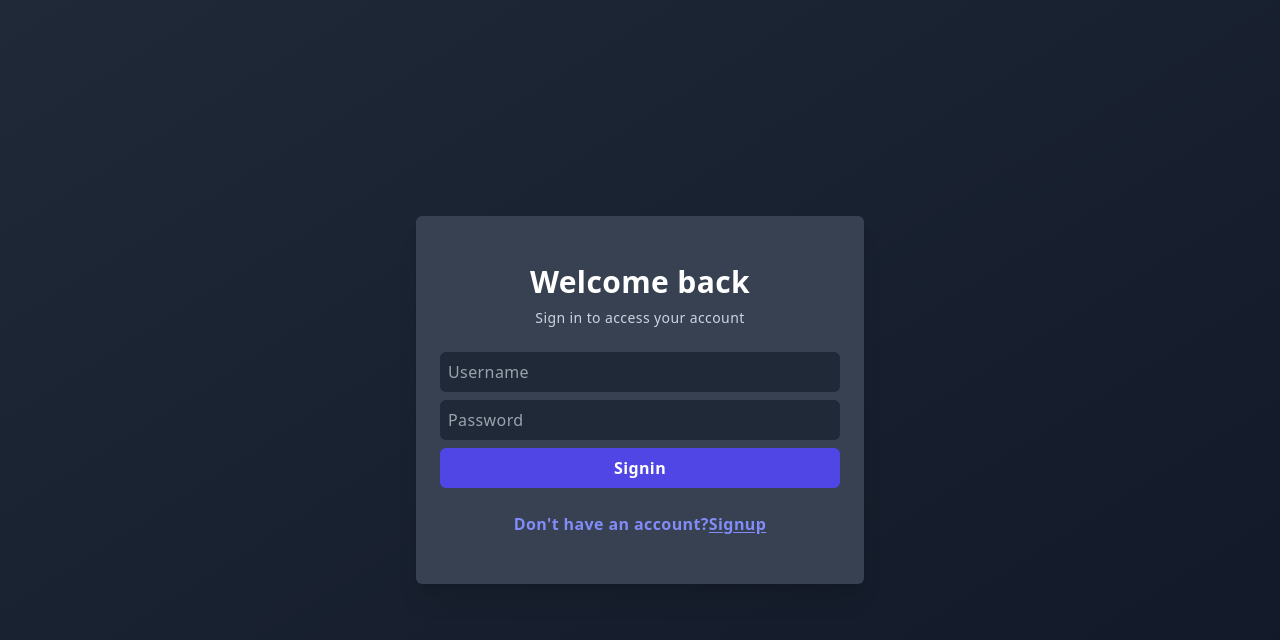
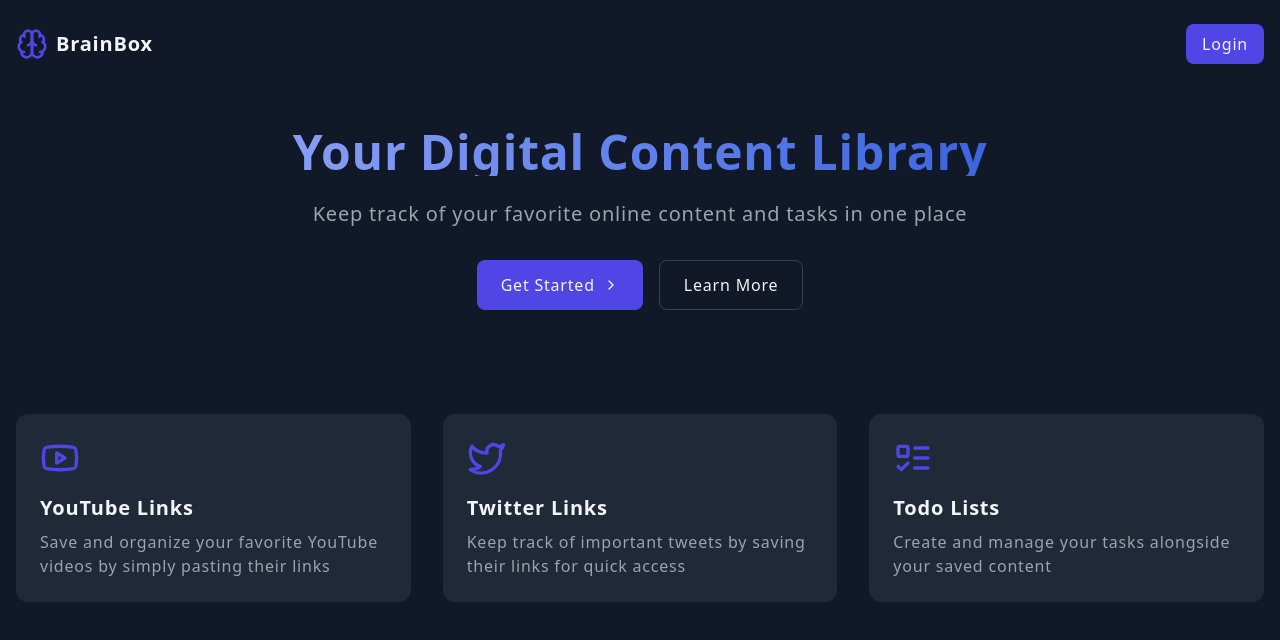
Before and after one commit to shivamjaiswal123/BrainBox, a React (Vite) app in the folder frontend/: page / in a window 1280 px wide. Before the commit this address led to /signin. Shown: the top 640 px of the page. Built offline with nearby package versions, Linux system fonts and the light colour scheme; no server answers.

Commit message:
fix signin issue and add landing page

```diff
--- a/frontend/package.json
+++ b/frontend/package.json
@@ -12,6 +12,7 @@
   "dependencies": {
     "@tanstack/react-query": "^5.64.1",
     "axios": "^1.7.9",
+    "lucide-react": "^0.474.0",
     "react": "^18.3.1",
     "react-dom": "^18.3.1",
     "react-router-dom": "^7.1.1",
--- a/frontend/src/App.tsx
+++ b/frontend/src/App.tsx
@@ -6,13 +6,15 @@ import Signin from './pages/Signin';
 import { Toaster } from 'sonner';
 import ProtectedRoute from './components/ProtectedRoute';
 import ShareBrainView from './pages/ShareBrainView';
+import LandingPage from './pages/LandingPage';
 
 function App() {
   return (
     <>
       <Routes>
+        <Route path="/" element={<LandingPage />} />
         <Route
-          path="/"
+          path="/dashboard"
           element={
             <ProtectedRoute>
               <Dashboard />
--- a/frontend/src/components/AddContentModal.tsx
+++ b/frontend/src/components/AddContentModal.tsx
@@ -59,7 +59,7 @@ function AddContentModal({ open, close }: ModalProps) {
                 <Label label="Title" />
                 <Input type="text" iRef={titleRef} />
               </div>
-              {type === 'todos' ? (
+              {type === 'todo' ? (
                 <div className="mb-4 flex items-center gap-4">
                   <Label label="Description" />
                   <textarea
--- a/frontend/src/components/ProtectedRoute.tsx
+++ b/frontend/src/components/ProtectedRoute.tsx
@@ -1,11 +1,12 @@
 import { ReactNode } from 'react';
 import { Navigate } from 'react-router-dom';
 import { useSession } from '../hooks/useSession';
+import Spinner from './Spinner';
 
 function ProtectedRoute({ children }: { children: ReactNode }) {
   const { data: session, isLoading: gettingSession } = useSession();
   if (gettingSession) {
-    return;
+    return <Spinner />;
   }
 
   return <div>{session ? children : <Navigate to="/signin" />}</div>;
--- a/frontend/src/components/Sidebar.tsx
+++ b/frontend/src/components/Sidebar.tsx
@@ -33,19 +33,18 @@ function Sidebar() {
             <div tabIndex={0} className="w-8 rounded-md bg-teal-500" />
             <ul
               tabIndex={0}
-              className="dropdown-content menu bg-base-100 rounded-box z-[1] w-52 p-2 shadow"
+              className="dropdown-content menu bg-base-100 rounded-md w-52 shadow mb-2"
             >
               <li>
-                <div className="font-medium">{session.user.username}</div>
-              </li>
-              <hr className="h-px my-4 bg-gray-200 border-0 dark:bg-gray-700" />
-              <li>
-                <button onClick={handleLogout} className="text-red-600">
+                <button onClick={() => handleLogout()} className="text-red-600">
                   <Logout />
                   Logout
                 </button>
               </li>
             </ul>
+            <span className="font-semibold self-center">
+              {session.user.username}
+            </span>
           </div>
         )}
       </div>
--- a/frontend/src/components/SidebarItem.tsx
+++ b/frontend/src/components/SidebarItem.tsx
@@ -1,6 +1,6 @@
+import { LucideListTodo } from 'lucide-react';
 import { Document } from '../icons/Document';
 import { Link } from '../icons/Link';
-import { Tags } from '../icons/Tags';
 import { Video } from '../icons/Video';
 import { X } from '../icons/X';
 
@@ -23,6 +23,6 @@ export const sideBarItems = [
   },
   {
     title: 'Todos',
-    icon: <Tags />,
+    icon: <LucideListTodo />,
   },
 ];
--- /dev/null
+++ b/frontend/src/components/Spinner.tsx
@@ -0,0 +1,9 @@
+function Spinner() {
+  return (
+    <div className="fixed inset-0 flex justify-center left-20">
+      <span className="loading loading-dots loading-md" />
+    </div>
+  );
+}
+
+export default Spinner;
--- a/frontend/src/hooks/useAuth.ts
+++ b/frontend/src/hooks/useAuth.ts
@@ -27,7 +27,7 @@ export const useAuth = () => {
             toast.success(data.message)
             // localStorage.setItem('token', data.token)
             queryClient.invalidateQueries({ queryKey: ['user-session'] })
-            navigate('/')
+            navigate('/dashboard')
         },
         onError: (error) => {
             if(isAxiosError(error)){
--- a/frontend/src/hooks/useSession.tsx
+++ b/frontend/src/hooks/useSession.tsx
@@ -5,5 +5,6 @@ export const useSession = () => {
   return useQuery({
     queryKey: ['user-session'],
     queryFn: getSession,
+    gcTime: 0,
   });
 };
--- a/frontend/src/pages/Dashboard.tsx
+++ b/frontend/src/pages/Dashboard.tsx
@@ -7,6 +7,7 @@ import AddContentModal from '../components/AddContentModal';
 import ShareBrainModal from '../components/ShareBrainModal';
 import { useContent } from '../hooks/useContent';
 import Card from '../components/Card';
+import Spinner from '../components/Spinner';
 
 function Dashboard() {
   const [openAddContentModal, setOpenAddContentModal] = useState(false);
@@ -53,9 +54,7 @@ function Dashboard() {
         {/* All content */}
         <div className="flex flex-wrap gap-6 mt-10">
           {isLoading ? (
-            <div className="fixed inset-0 flex justify-center left-20">
-              <span className="loading loading-dots loading-md"></span>
-            </div>
+            <Spinner />
           ) : (
             allContent.map((content: any, index: number) => {
               return (
--- /dev/null
+++ b/frontend/src/pages/LandingPage.tsx
@@ -0,0 +1,91 @@
+import { Brain, ChevronRight, Youtube, Twitter, ListTodo } from 'lucide-react';
+import { useSession } from '../hooks/useSession';
+import { useNavigate } from 'react-router-dom';
+import Spinner from '../components/Spinner';
+
+function LandingPage() {
+  const { data: session, isLoading } = useSession();
+  const navigate = useNavigate();
+
+  // only show landing page when user is not logged in.
+  if (session) {
+    navigate('/dashboard');
+  }
+
+  if (isLoading) {
+    return <Spinner />;
+  }
+
+  return (
+    <div className="min-h-screen bg-gray-900 text-gray-100 tracking-wider">
+      {/* Hero Section */}
+      <div className="container mx-auto px-4 py-6">
+        <nav className="flex items-center justify-between mb-16">
+          <div className="flex items-center gap-2">
+            <Brain className="w-8 h-8 text-indigo-600" />
+            <span className="text-xl font-bold">BrainBox</span>
+          </div>
+          <button
+            onClick={() => navigate('/signin')}
+            className="px-4 py-2 bg-indigo-600 rounded-lg hover:bg-indigo-700 transition-colors"
+          >
+            Login
+          </button>
+        </nav>
+
+        <div className="text-center">
+          <h1 className="text-5xl font-bold mb-6 bg-gradient-to-r from-indigo-300 to-blue-700 text-transparent bg-clip-text">
+            Your Digital Content Library
+          </h1>
+          <p className="text-xl text-gray-400 mb-8">
+            Keep track of your favorite online content and tasks in one place
+          </p>
+          <div className="flex gap-4 justify-center">
+            <button
+              onClick={() => navigate('/signup')}
+              className="px-6 py-3 bg-indigo-600 rounded-lg hover:bg-indigo-700 transition-colors flex items-center gap-2"
+            >
+              Get Started <ChevronRight className="w-4 h-4" />
+            </button>
+            <button className="px-6 py-3 border border-gray-700 rounded-lg hover:border-indigo-600 transition-colors">
+              Learn More
+            </button>
+          </div>
+        </div>
+      </div>
+
+      {/* Features Section */}
+      <div className="mt-20">
+        <div className="container mx-auto px-4">
+          <div className="grid md:grid-cols-3 gap-8">
+            <div className="p-6 rounded-xl bg-gray-800 hover:bg-gray-750 transition-colors">
+              <Youtube className="w-10 h-10 text-indigo-600 mb-4" />
+              <h3 className="text-xl font-semibold mb-2">YouTube Links</h3>
+              <p className="text-gray-400">
+                Save and organize your favorite YouTube videos by simply pasting
+                their links
+              </p>
+            </div>
+            <div className="p-6 rounded-xl bg-gray-800 hover:bg-gray-750 transition-colors">
+              <Twitter className="w-10 h-10 text-indigo-600 mb-4" />
+              <h3 className="text-xl font-semibold mb-2">Twitter Links</h3>
+              <p className="text-gray-400">
+                Keep track of important tweets by saving their links for quick
+                access
+              </p>
+            </div>
+            <div className="p-6 rounded-xl bg-gray-800 hover:bg-gray-750 transition-colors">
+              <ListTodo className="w-10 h-10 text-indigo-600 mb-4" />
+              <h3 className="text-xl font-semibold mb-2">Todo Lists</h3>
+              <p className="text-gray-400">
+                Create and manage your tasks alongside your saved content
+              </p>
+            </div>
+          </div>
+        </div>
+      </div>
+    </div>
+  );
+}
+
+export default LandingPage;
```
Also changed, not shown: 1 other file (tests, documents, lock files or other folders).
